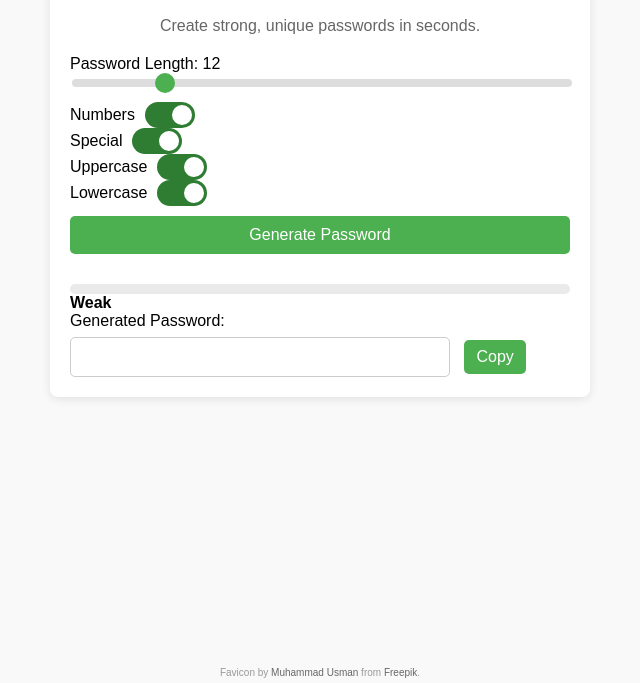
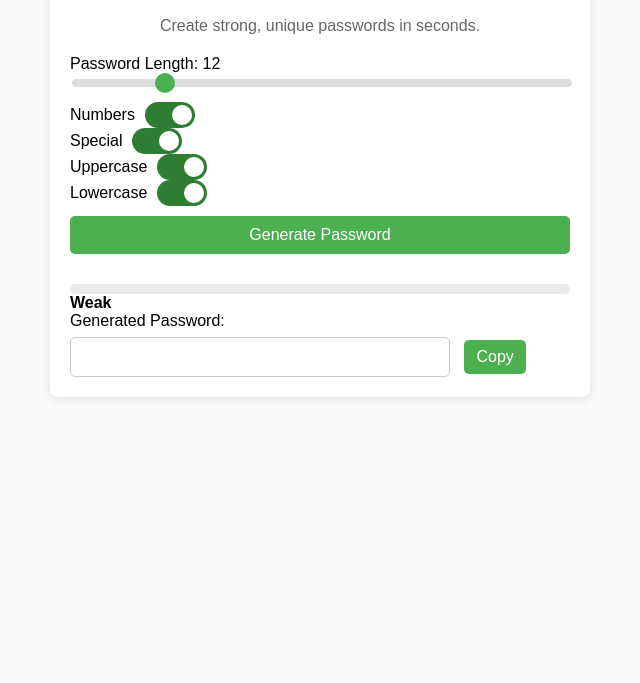
Before and after one commit to Gensgenerators/genpasswordgenerator.github.io, a plain HTML site: page index.html in a window 1280 px wide. Shown: the part 117-800 px from the top of the page, without its empty margins (320-960 px from the left). Drawn offline with Linux system fonts and the light colour scheme.

Commit message:
Update index.html

```diff
--- a/index.html
+++ b/index.html
@@ -91,10 +91,6 @@
         </div>
     </div>
 
-    <!-- Footer -->
-    <footer>
-        Favicon by <a href="https://www.freepik.com/icon/password_7080646" target="_blank" rel="noopener noreferrer">Muhammad Usman</a> from <a href="https://www.freepik.com" target="_blank" rel="noopener noreferrer">Freepik</a>.
-    </footer>
 
     <script src="script.js"></script>
 </body>
```
